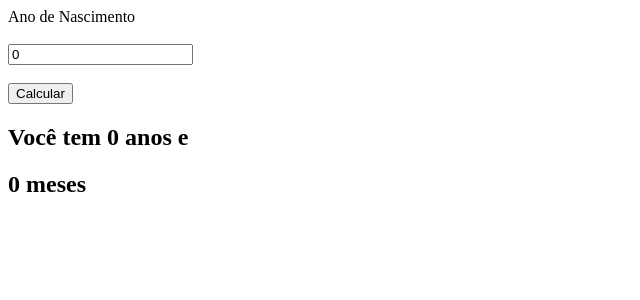
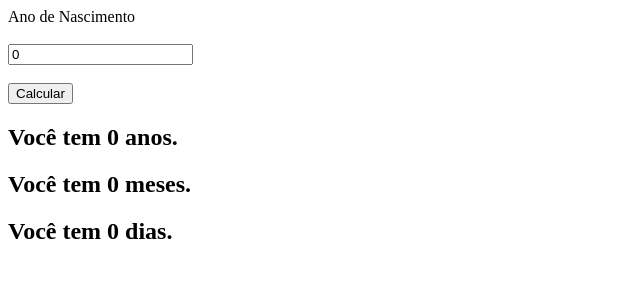
Before and after one commit to mantovanip/angular-calculadora-idade, an Angular app: page / in a window 1280 px wide. Shown: the top 300 px of the page, without its empty margins (0-640 px from the left). Built offline with nearby package versions, Linux system fonts and the light colour scheme.

Commit message:
2 files modified

```diff
--- a/src/app/app.component.html
+++ b/src/app/app.component.html
@@ -8,5 +8,6 @@
 
   <input type="button" value="Calcular" (click)="calcular()" />
 </div>
-<h2>Você tem {{ result }} anos e </h2>
-<h2>{{ result_month }} meses</h2>
+<h2>Você tem {{ result }} anos.</h2>
+<h2>Você tem {{ result_month }} meses.</h2>
+<h2>Você tem {{ result_days }} dias.</h2>
--- a/src/app/app.component.ts
+++ b/src/app/app.component.ts
@@ -14,8 +14,11 @@ export class AppComponent {
 
   public result_month: number = 0;
 
+  public result_days: number = 0;
+
   calcular() {
     this.result = 2022 - this.ano_nasc;
     this.result_month = this.result * 12;
+    this.result_days = this.result * 30;
   }
 }
```
